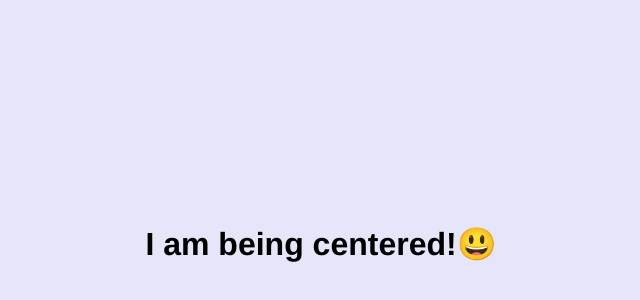
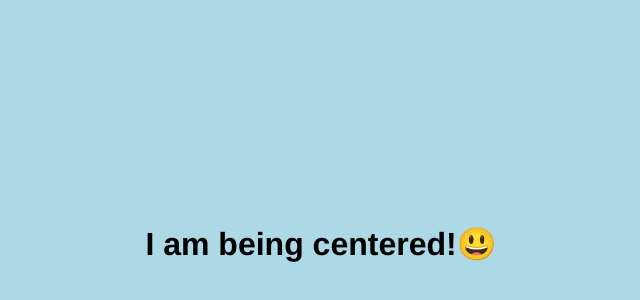
Before and after one commit to bbriano/css-flex-center, a plain HTML site: page index.html in a window 1280 px wide. Shown: the part 164-464 px from the top of the page, without its empty margins (319-959 px from the left). Drawn offline with Linux system fonts and the light colour scheme.

Commit message:
Change background
from violet to lightblue

```diff
--- a/styles.css
+++ b/styles.css
@@ -1,6 +1,6 @@
 body {
     height: 100vh;
-    background: lavender;
+    background: lightblue;
     font-family: Helvetica;
 }
 
```
